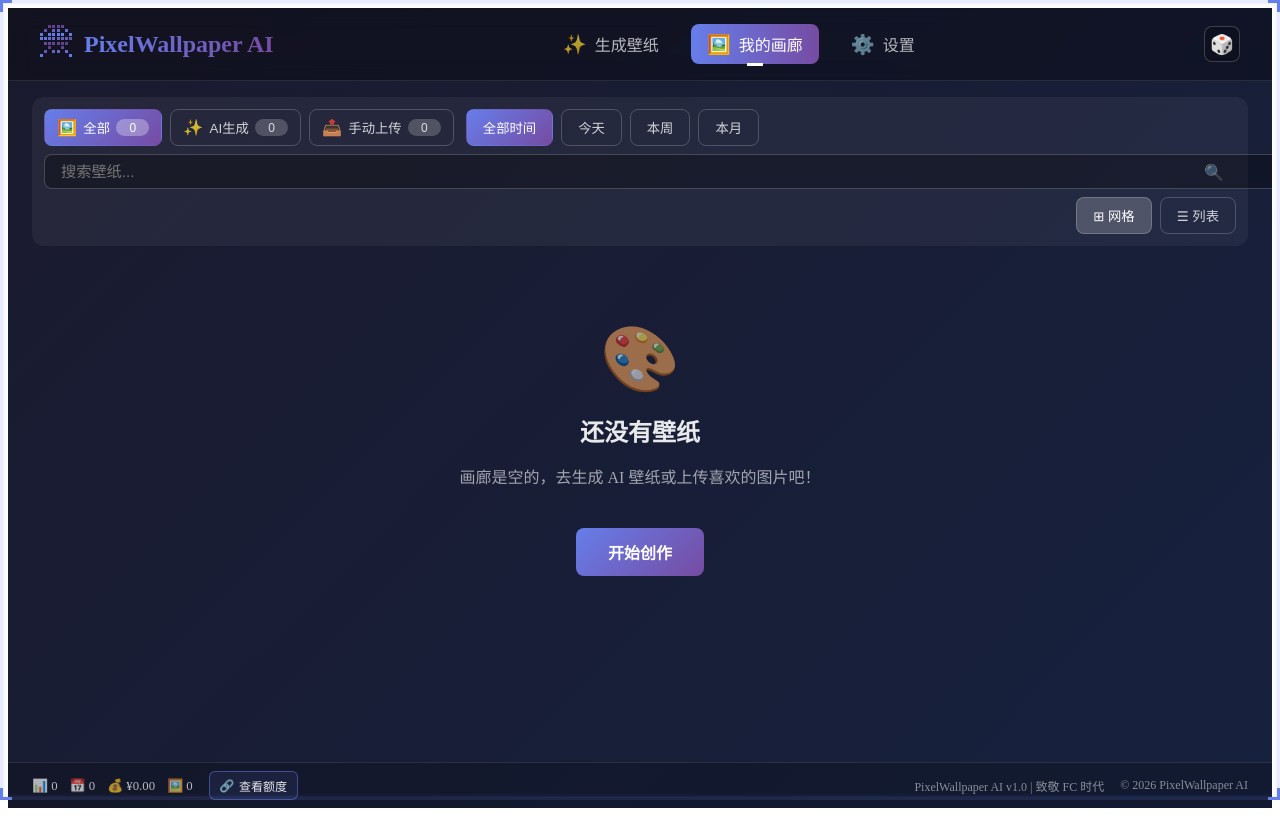
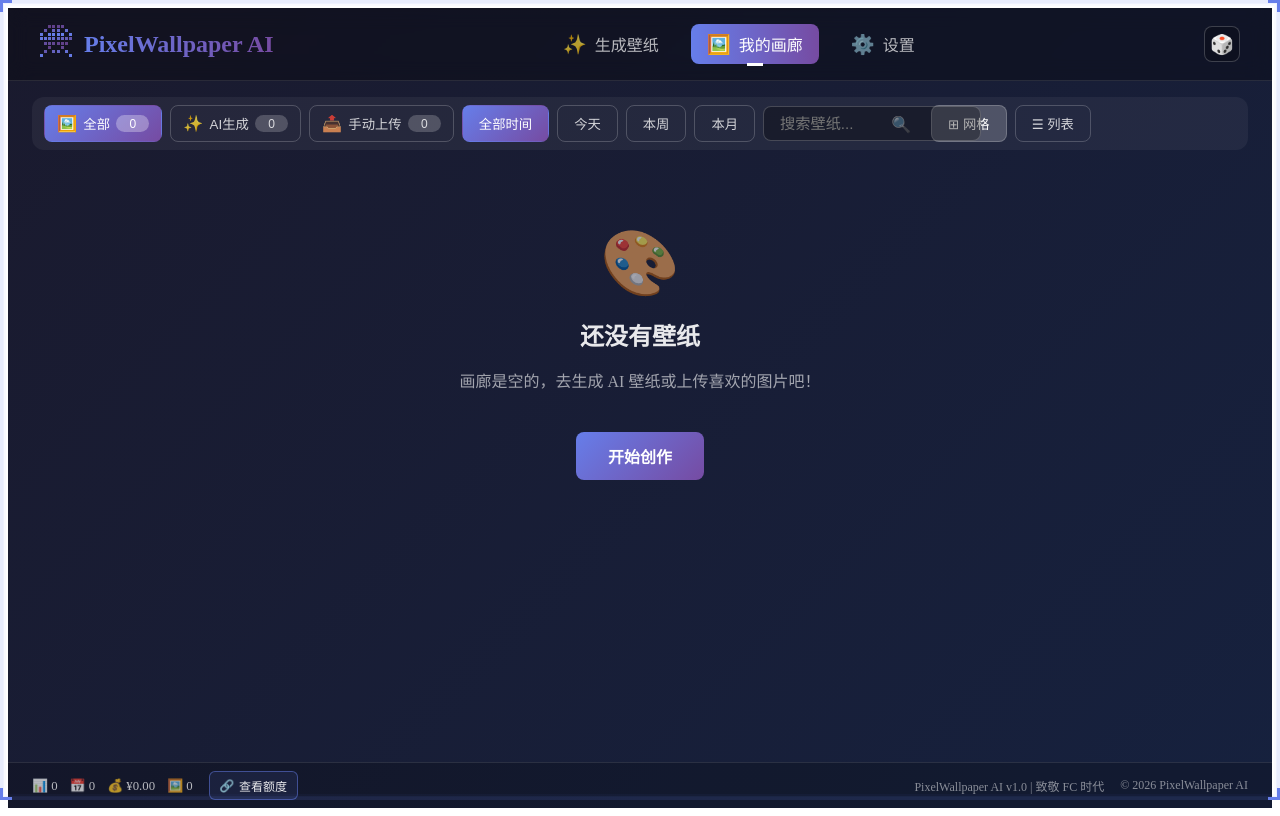
Before and after one commit to chenbinds/pixel-wallpaper, a Vue app: page /gallery in a window 1280 px wide. Built offline with nearby package versions, Linux system fonts and the light colour scheme.

Commit message:
fix: 工具栏单行、面板溢出、任务栏图标
- Gallery工具栏改为单行flex布局，搜索框固定宽度160px
- Generator控制面板height:100%替代max-height，避免溢出
- 删除minimize事件拦截，让窗口正常最小化到任务栏

```diff
--- a/electron/main.cjs
+++ b/electron/main.cjs
@@ -269,10 +269,7 @@ function createWindow() {
     mainWindow = null
   })
 
-  mainWindow.on('minimize', (event) => {
-    event.preventDefault()
-    mainWindow.hide()
-  })
+  // 最小化时正常最小化到任务栏（保留任务栏图标）
 }
 
 // ============================================
--- a/src/components/Gallery.vue
+++ b/src/components/Gallery.vue
@@ -2,8 +2,7 @@
   <div class="gallery-container">
     <!-- 工具栏 -->
     <div class="toolbar">
-      <!-- 第一行：筛选按钮 -->
-      <div class="toolbar-row">
+      <!-- 筛选按钮 -->
       <div class="filter-section">
         <button
           v-for="filter in sourceFilters"
@@ -29,10 +28,8 @@
           {{ filter.label }}
         </button>
       </div>
-      </div>
 
-      <!-- 第二行：搜索框（占满整行） -->
-      <div class="toolbar-row">
+      <!-- 搜索框 -->
       <div class="search-section">
         <input
           v-model="searchQuery"
@@ -42,10 +39,8 @@
         />
         <span class="search-icon">🔍</span>
       </div>
-      </div>
 
-      <!-- 第三行：视图切换 -->
-      <div class="toolbar-row toolbar-right">
+      <!-- 视图切换 -->
       <div class="view-toggle">
         <button
           class="view-btn"
@@ -61,7 +56,6 @@
         >
           ☰ 列表
         </button>
-        </div>
       </div>
     </div>
 
@@ -384,24 +378,14 @@ const handleDelete = async (wallpaper: Wallpaper) => {
 /* 工具栏样式 */
 .toolbar {
   display: flex;
-  flex-direction: column;
+  align-items: center;
   gap: 0.5rem;
   margin-bottom: 0.75rem;
-  padding: 0.75rem;
+  padding: 0.5rem 0.75rem;
   flex-shrink: 0;
   background: rgba(255, 255, 255, 0.05);
   border-radius: 12px;
-}
-
-.toolbar-row {
-  display: flex;
-  align-items: center;
-  gap: 0.75rem;
   flex-wrap: wrap;
-}
-
-.toolbar-right {
-  justify-content: flex-end;
 }
 
 .filter-section {
@@ -455,8 +439,8 @@ const handleDelete = async (wallpaper: Wallpaper) => {
 
 .search-section {
   position: relative;
-  flex: 1;
-  min-width: 120px;
+  width: 160px;
+  flex-shrink: 0;
 }
 
 .search-input {
--- a/src/components/Generator.vue
+++ b/src/components/Generator.vue
@@ -1011,7 +1011,7 @@ watch(selectedSceneCategory, (newCat) => {
   border-radius: 16px;
   padding: 1rem;
   border: 1px solid rgba(255, 255, 255, 0.1);
-  max-height: calc(100vh - 160px);
+  height: 100%;
   overflow-y: auto;
   overflow-x: hidden;
   min-height: 0;
@@ -1561,8 +1561,8 @@ watch(selectedSceneCategory, (newCat) => {
   }
 
   .control-panel {
-    max-height: calc(100vh - 180px);
-    padding: 1rem;
+    height: 100%;
+    padding: 0.75rem;
   }
 
   .section {
```
Lines whose indentation alone changed are shown as unchanged.
